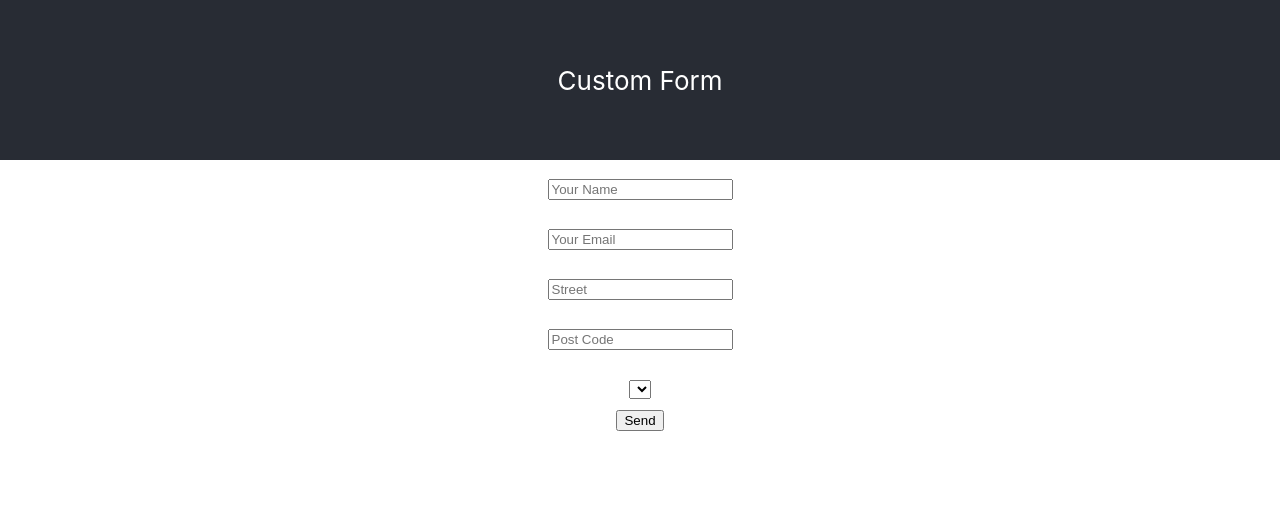
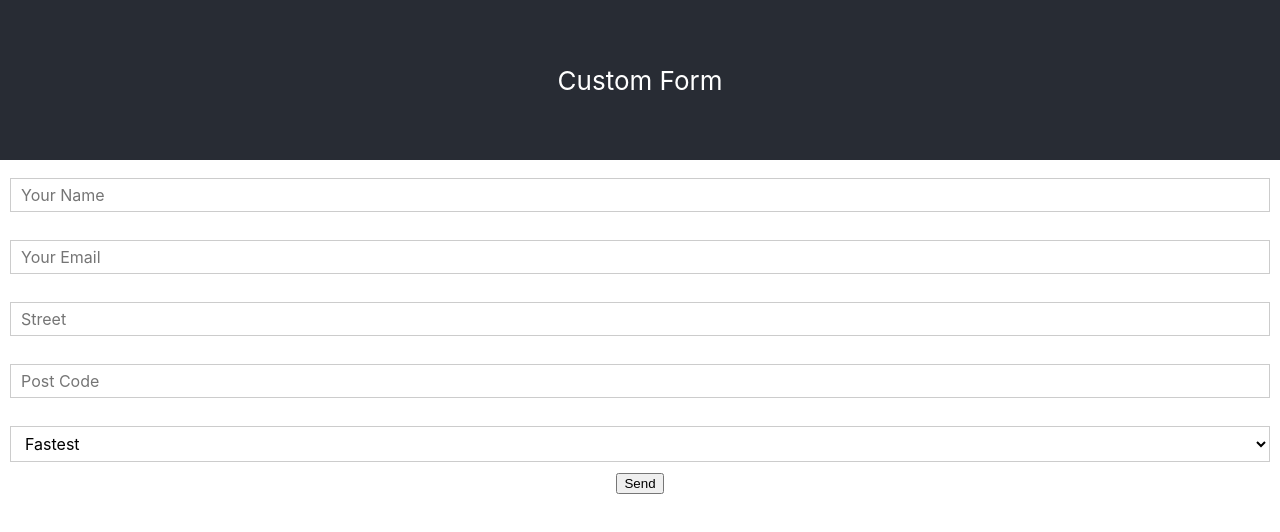
Before and after one commit to MagdaChP/reactCustomForm, a React app in the folder custom-form/: page / in a window 1280 px wide. Shown: the top 532 px of the page. Built offline with nearby package versions, Linux system fonts and the light colour scheme.

Commit message:
add select component and inputElement class name fix

```diff
--- a/custom-form/src/UI/input/input.js
+++ b/custom-form/src/UI/input/input.js
@@ -17,7 +17,13 @@
         case ('select'):
             inputElement = <select
                 className="inputElement" {...props.elementConfig}
-                value={props.value} />;
+                value={props.value}>
+                {props.elementConfig.options.map(option => (
+                    <option key={option.value} value={option.value}>
+                        {option.displayValue}
+                    </option>
+                ))}
+                </select>;
             break;
         default:
             inputElement = <input
--- a/custom-form/src/UI/input/input.scss
+++ b/custom-form/src/UI/input/input.scss
@@ -13,7 +13,7 @@
     margin-bottom: 8px;
 }
 
-.inputlement {
+.inputElement {
     outline: none;
     border: 1px solid #ccc;
     background-color: #fff;
```
